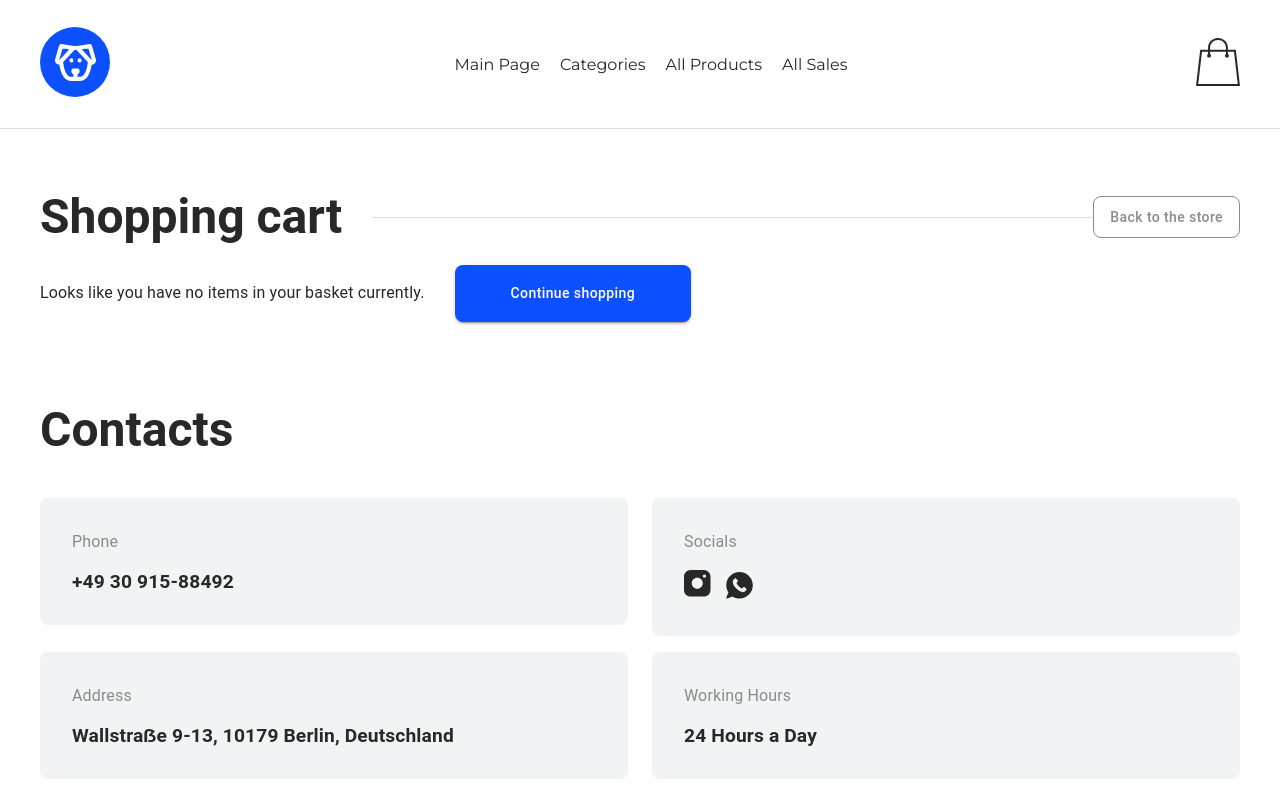
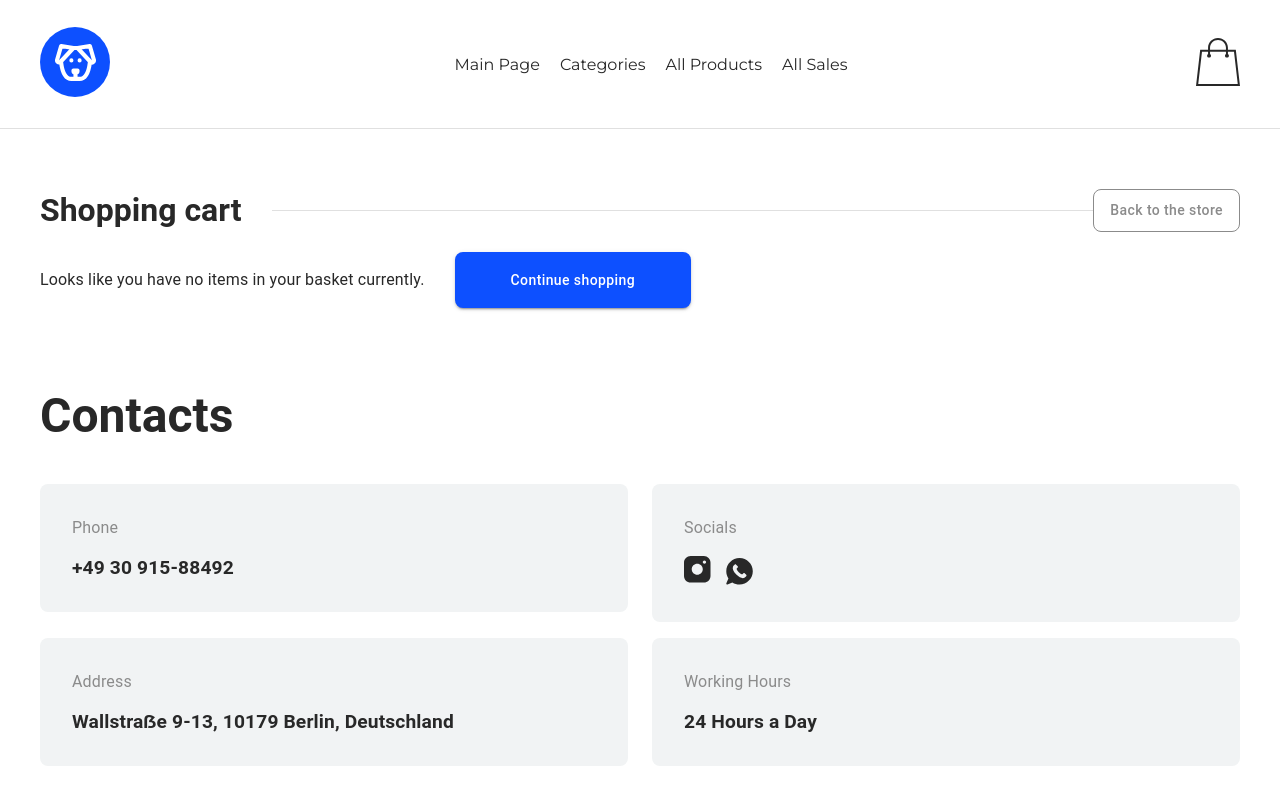
Before and after one commit to OxanaTs08/PetStoreProject, a React (Vite) app: page /cart in a window 1280 px wide. Shown: the top 800 px of the page. Built offline with nearby package versions, Linux system fonts and the light colour scheme.

Commit message:
fix font size title

```diff
--- a/src/components/organisms/TitleDivider.jsx
+++ b/src/components/organisms/TitleDivider.jsx
@@ -13,7 +13,7 @@ const StyledNavLink = styled(NavLink)(() => ({
 const TitleDivider = ({title, buttonTitle, buttonPath}) => {
   return (
     <Box sx={{display: "flex", flexDirection: "raw", padding: '20px 0', alignItems: "center", justifyContent:'space-between' }}>
-    <Typography variant='h3' sx={{fontWeight: "bold", flexWrap: 'nowrap', display: 'flex', paddingRight: '30px'}} >
+    <Typography variant='h3' sx={{fontWeight: "bold", flexWrap: 'nowrap', display: 'flex', paddingRight: '30px', fontSize: {xs: '28px', sm: '32px'}}}>
       {title}
     </Typography>
     <Divider sx={{color: 'rgba(221, 221, 221, 1)',
--- a/src/pages/HomePage/HomePageCategories.jsx
+++ b/src/pages/HomePage/HomePageCategories.jsx
@@ -2,8 +2,7 @@ import {allCategories} from "../../redux/slice/categoriesSlice";
 import {useEffect} from "react";
 import {useDispatch, useSelector} from "react-redux";
 import TitleDivider from "../../components/organisms/TitleDivider";
-import {Box, Grid, styled} from "@mui/material";
-import {NavLink} from "react-router-dom";
+import {Box, Grid} from "@mui/material";
 import CategoryCard from "../../components/CategoryCard";
 
 const HomePageCategories = () => {
```
